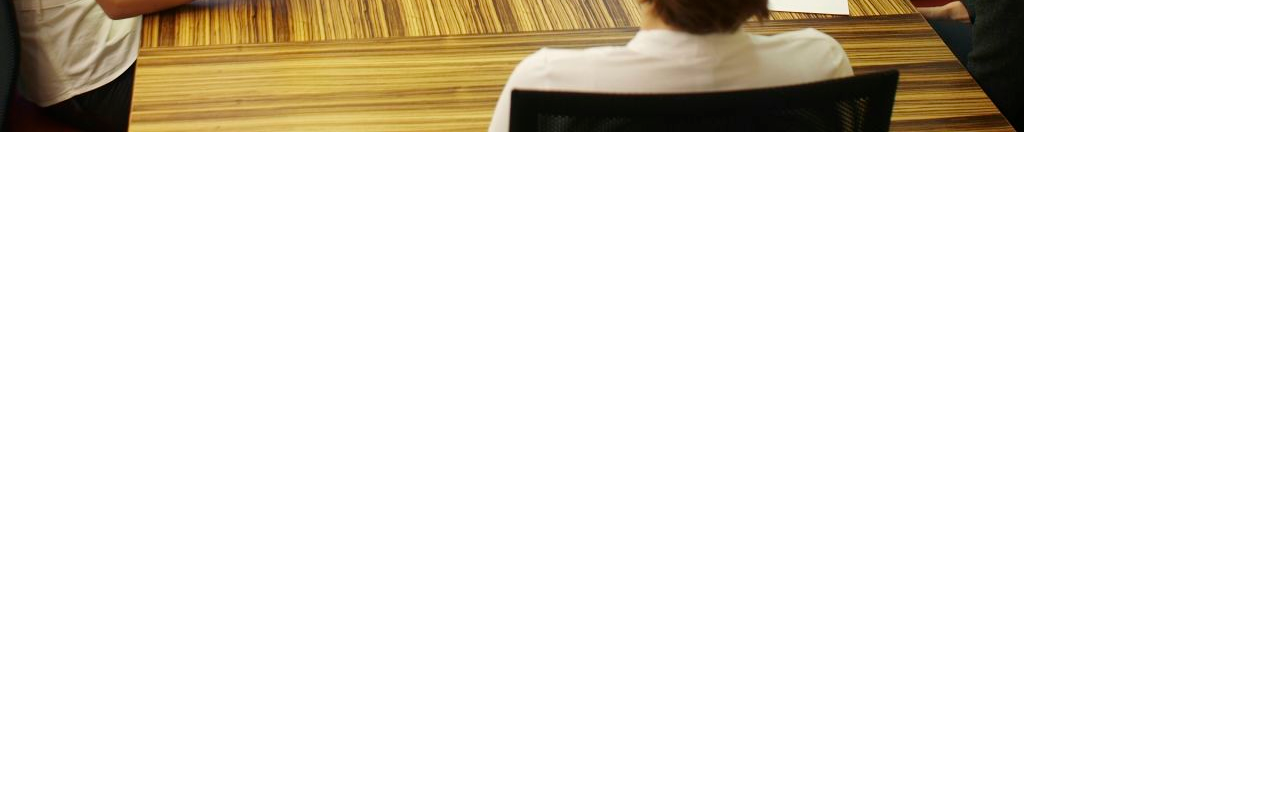
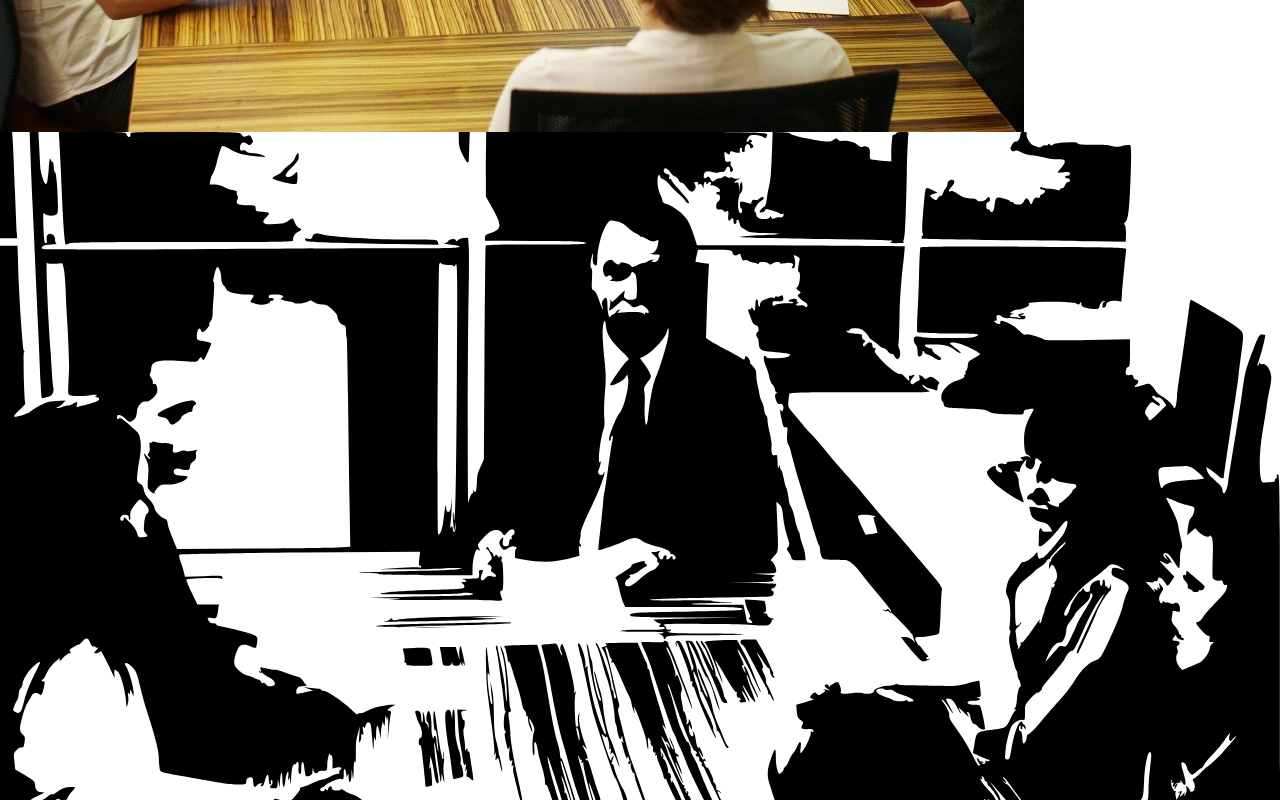
Before and after one commit to spaceisgreat19/strata-management, a Next.js app: page / in a window 1280 px wide. Shown: the part 740-1540 px from the top of the page. Before the commit the page ends 872 px from the top, so only its background shows below. Built offline with nearby package versions, Linux system fonts and the light colour scheme.

Commit message:
Added strata_project.svg

```diff
--- a/src/app/page.tsx
+++ b/src/app/page.tsx
@@ -9,6 +9,7 @@ export default function Home() {
         <li>View financial records</li>
       </ul>
       <img src="/strata_project.jpg" alt="Strata Project" />
+      <img src="/strata_project.svg" alt="Strata Project" />
     </div>
   );
 }
```
Also changed, not shown: public/strata_project.svg (added).
